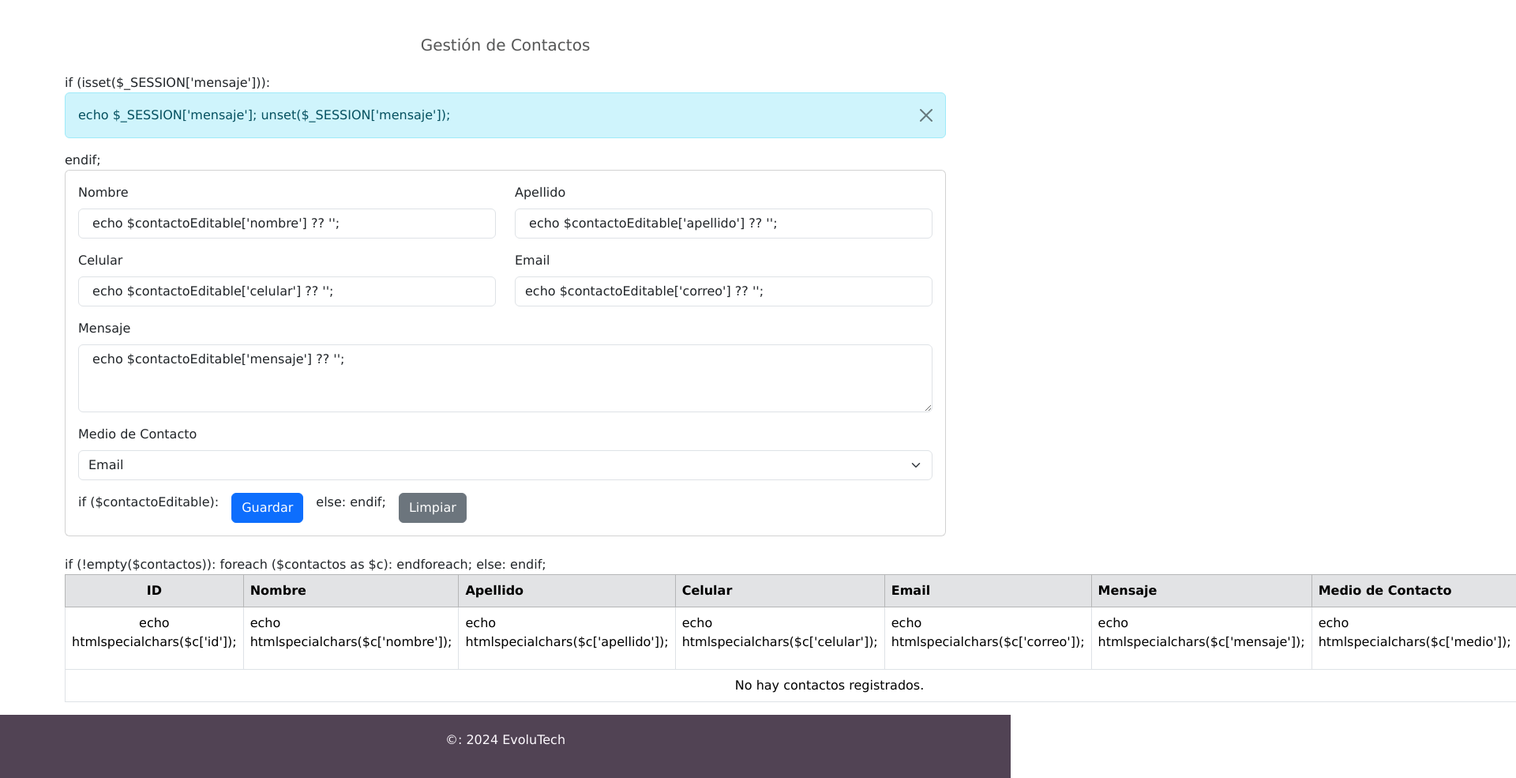
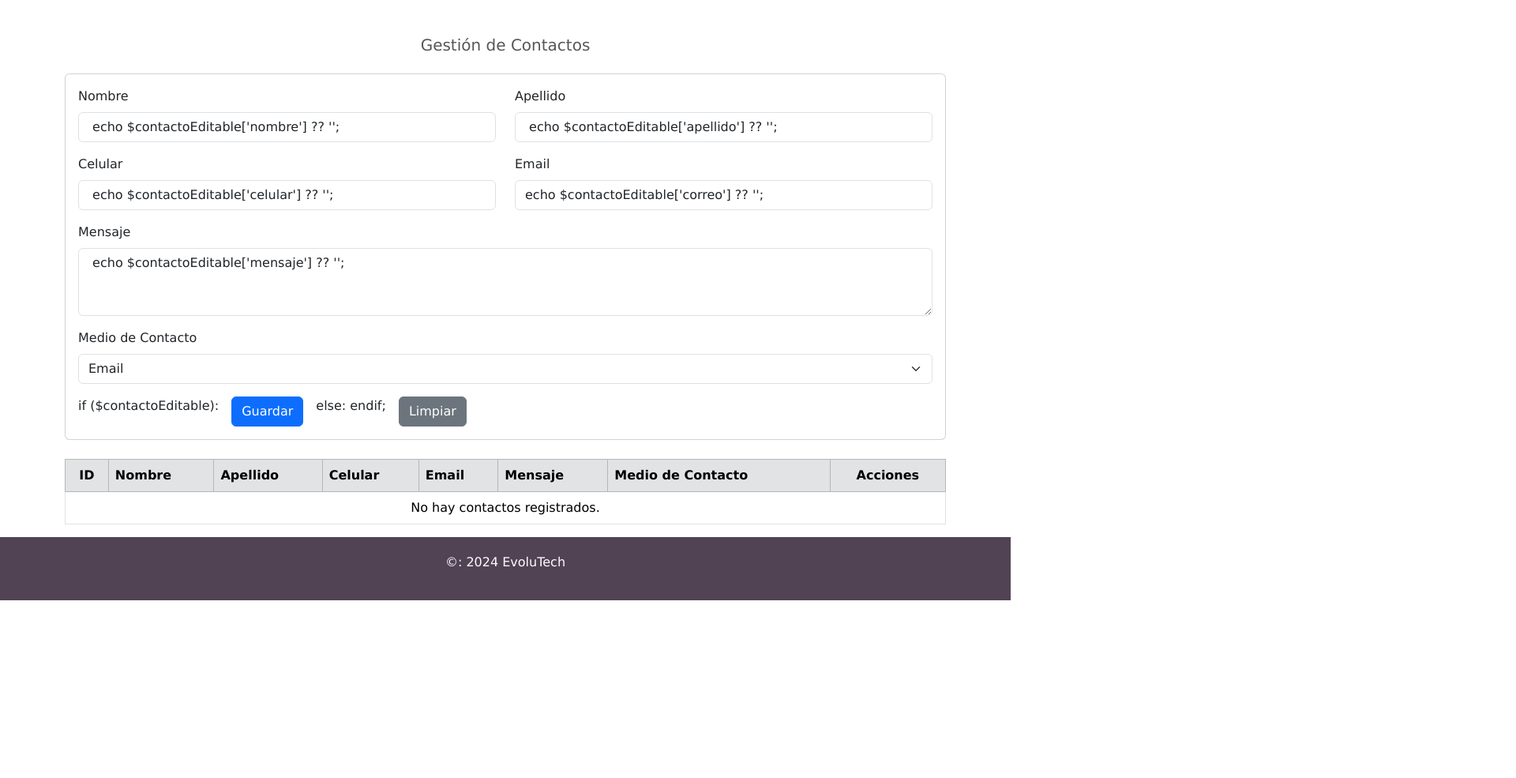
Before and after one commit to evelynatehortua/evolutech, a plain HTML site: page Layout/verContactos.html in a window 1280 px wide. Shown: the part 103-1088 px from the top of the page at 79% size, 1920 px wide, since content can reach past the window. After the commit the page ends 863 px from the top, so only its background shows below. Drawn offline with nearby package versions, Linux system fonts and the light colour scheme.

Commit message:
Update verContactos.html

```diff
--- a/Layout/verContactos.html
+++ b/Layout/verContactos.html
@@ -25,12 +25,6 @@
 
     <section id="crud" class="container mt-5">
         <h3 class="mb-4">Gestión de Contactos</h3>
-         if (isset($_SESSION['mensaje'])):
-            <div class="alert alert-info alert-dismissible fade show" role="alert">
-                 echo $_SESSION['mensaje']; unset($_SESSION['mensaje']);
-                <button type="button" class="btn-close" data-bs-dismiss="alert" aria-label="Close"></button>
-            </div>
-         endif;
         <!-- Formulario -->
         <div class="card mb-4">
             <div class="card-body">
@@ -107,33 +101,9 @@
                 </tr>
             </thead>
             <tbody>
-                 if (!empty($contactos)):
-                     foreach ($contactos as $c):
-                        <tr>
-                            <td class="text-center"> echo htmlspecialchars($c['id']); </td>
-                            <td> echo htmlspecialchars($c['nombre']); </td>
-                            <td> echo htmlspecialchars($c['apellido']); </td>
-                            <td> echo htmlspecialchars($c['celular']); </td>
-                            <td> echo htmlspecialchars($c['correo']); </td>
-                            <td> echo htmlspecialchars($c['mensaje']); </td>
-                            <td> echo htmlspecialchars($c['medio']); </td>
-                            <td class="text-center">
-                                <form action="" method="POST" class="d-inline">
-                                    <input type="hidden" name="id" value=" echo $c['id']; ">
-                                    <button type="submit" name="accion" value="editar" class="btn btn-warning btn-sm" onclick="mostrarBotonGuardar()">Editar</button>
-                                </form>
-                                <form action="../Controller/controllerContactos.html" method="POST" class="d-inline">
-                                    <input type="hidden" name="id" value=" echo $c['id']; ">
-                                    <button type="submit" name="accion" value="eliminar" class="btn btn-danger btn-sm">Eliminar</button>
-                                </form>
-                            </td>
-                        </tr>
-                     endforeach;
-                 else:
                     <tr>
                         <td colspan="8" class="text-center">No hay contactos registrados.</td>
                     </tr>
-                 endif;
             </tbody>
         </table>
     </section>
```
